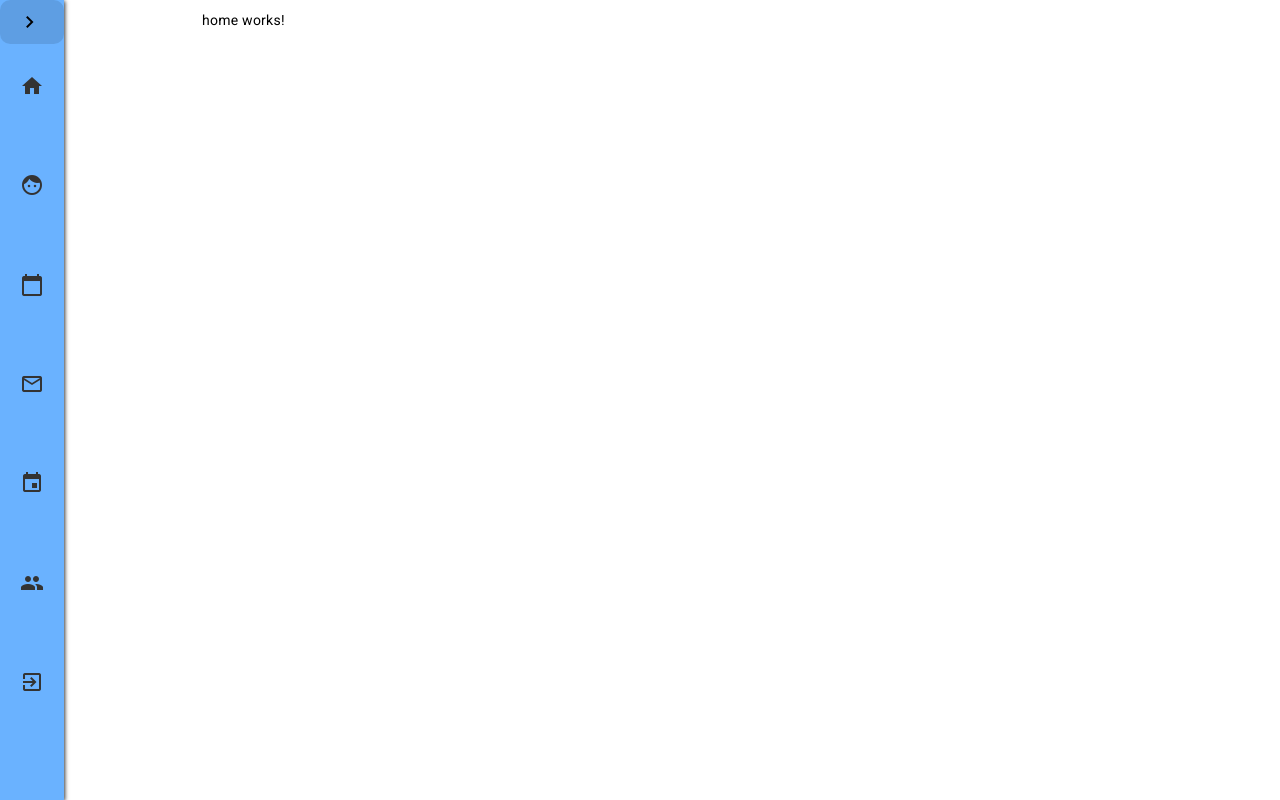
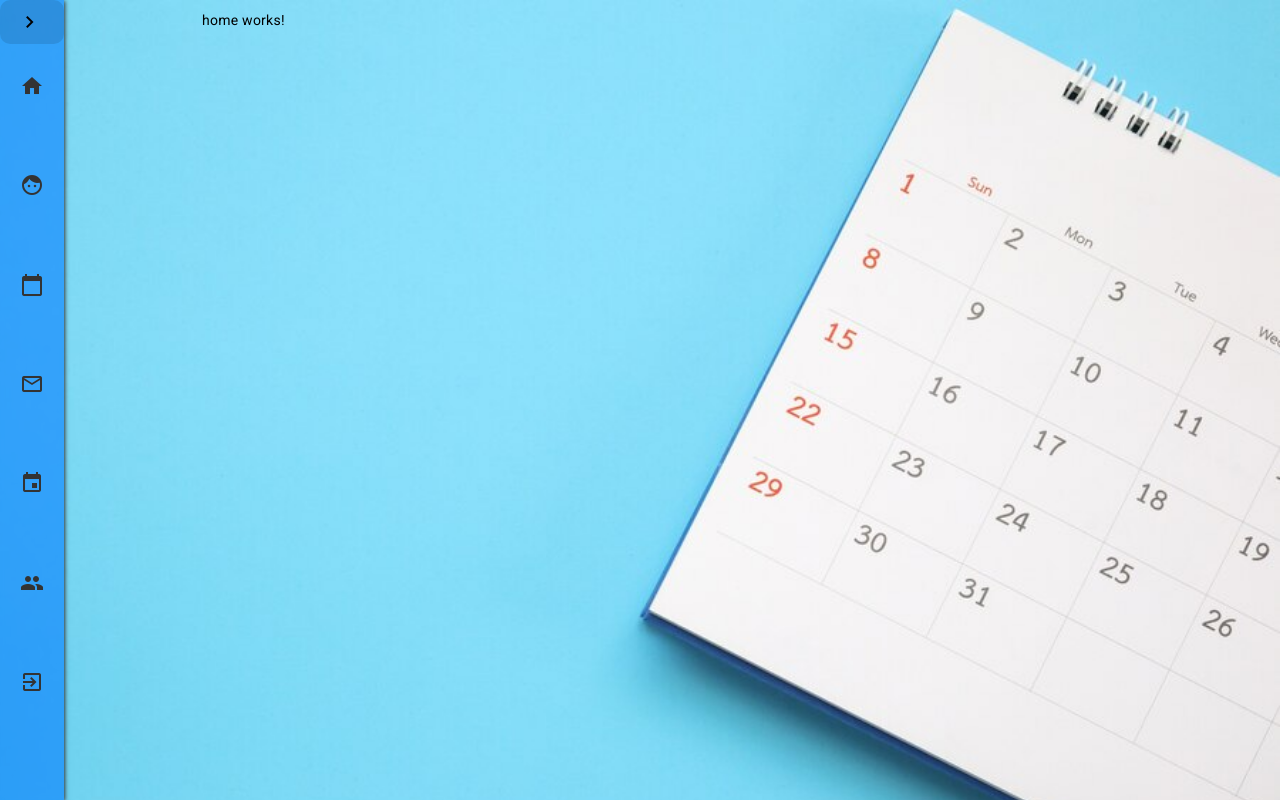
Before and after one commit to isaias-silva/Events-calendar, an Angular app in the folder frontend/: page / in a window 1280 px wide. Built offline with nearby package versions, Linux system fonts and the light colour scheme.

Commit message:
feat: :sparkles: layout

```diff
--- a/frontend/src/app/app.component.html
+++ b/frontend/src/app/app.component.html
@@ -1,4 +1,4 @@
-<div>
+<div class="container">
   <app-nav></app-nav>
   <div class="lateral">
     <router-outlet />
--- a/frontend/src/app/app.component.scss
+++ b/frontend/src/app/app.component.scss
@@ -1,12 +1,21 @@
+.container {
+  width: 100%;
+  height: 100%;
+  position: relative;
+  background-size: cover;
+  background-image: url("../assets/background.jpg");
+}
+
 .lateral {
   margin-left: 15%;
   width: 85%;
   box-sizing: border-box;
   padding: 10px;
+
 }
 
-@media screen and (max-width:764px){
-  .lateral{
+@media screen and (max-width: 764px) {
+  .lateral {
     width: 80%;
     margin-left: 20%;
   }
```
Also changed, not shown: frontend/src/assets/background.jpg (added).
